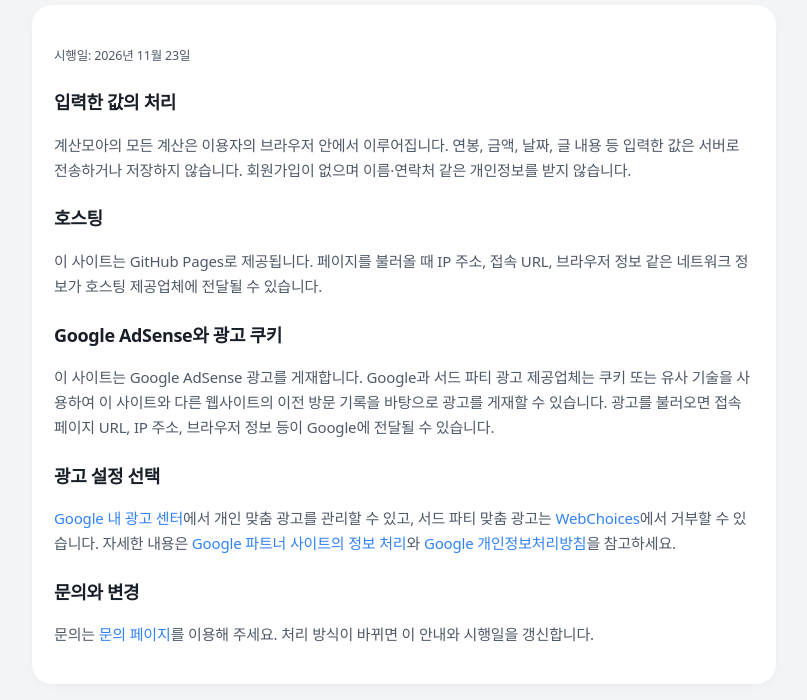
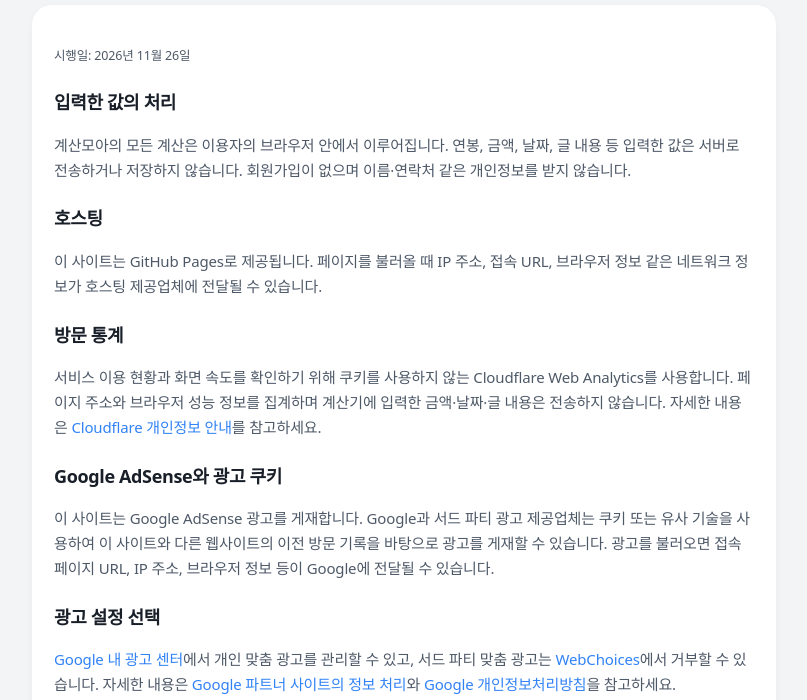
Before and after one commit to gsh4124-cyber/gsh4124-cyber.github.io, a plain HTML site: page privacy.html in a window 1280 px wide. Shown: the part 100-800 px from the top of the page, without its empty margins (236-1043 px from the left). Drawn offline with Linux system fonts and the light colour scheme; a web font is replaced by a local one.

Commit message:
docs: explain anonymous visitor statistics

```diff
--- a/privacy.html
+++ b/privacy.html
@@ -15,11 +15,13 @@
 <main class="wrap">
   <h1>개인정보처리방침</h1>
   <section class="card article">
-    <p><small>시행일: 2026년 11월 23일</small></p>
+    <p><small>시행일: 2026년 11월 26일</small></p>
     <h2>입력한 값의 처리</h2>
     <p>계산모아의 모든 계산은 이용자의 브라우저 안에서 이루어집니다. 연봉, 금액, 날짜, 글 내용 등 입력한 값은 서버로 전송하거나 저장하지 않습니다. 회원가입이 없으며 이름·연락처 같은 개인정보를 받지 않습니다.</p>
     <h2>호스팅</h2>
     <p>이 사이트는 GitHub Pages로 제공됩니다. 페이지를 불러올 때 IP 주소, 접속 URL, 브라우저 정보 같은 네트워크 정보가 호스팅 제공업체에 전달될 수 있습니다.</p>
+    <h2>방문 통계</h2>
+    <p>서비스 이용 현황과 화면 속도를 확인하기 위해 쿠키를 사용하지 않는 Cloudflare Web Analytics를 사용합니다. 페이지 주소와 브라우저 성능 정보를 집계하며 계산기에 입력한 금액·날짜·글 내용은 전송하지 않습니다. 자세한 내용은 <a href="https://www.cloudflare.com/privacypolicy/">Cloudflare 개인정보 안내</a>를 참고하세요.</p>
     <h2>Google AdSense와 광고 쿠키</h2>
     <p>이 사이트는 Google AdSense 광고를 게재합니다. Google과 서드 파티 광고 제공업체는 쿠키 또는 유사 기술을 사용하여 이 사이트와 다른 웹사이트의 이전 방문 기록을 바탕으로 광고를 게재할 수 있습니다. 광고를 불러오면 접속 페이지 URL, IP 주소, 브라우저 정보 등이 Google에 전달될 수 있습니다.</p>
     <h2>광고 설정 선택</h2>
```
